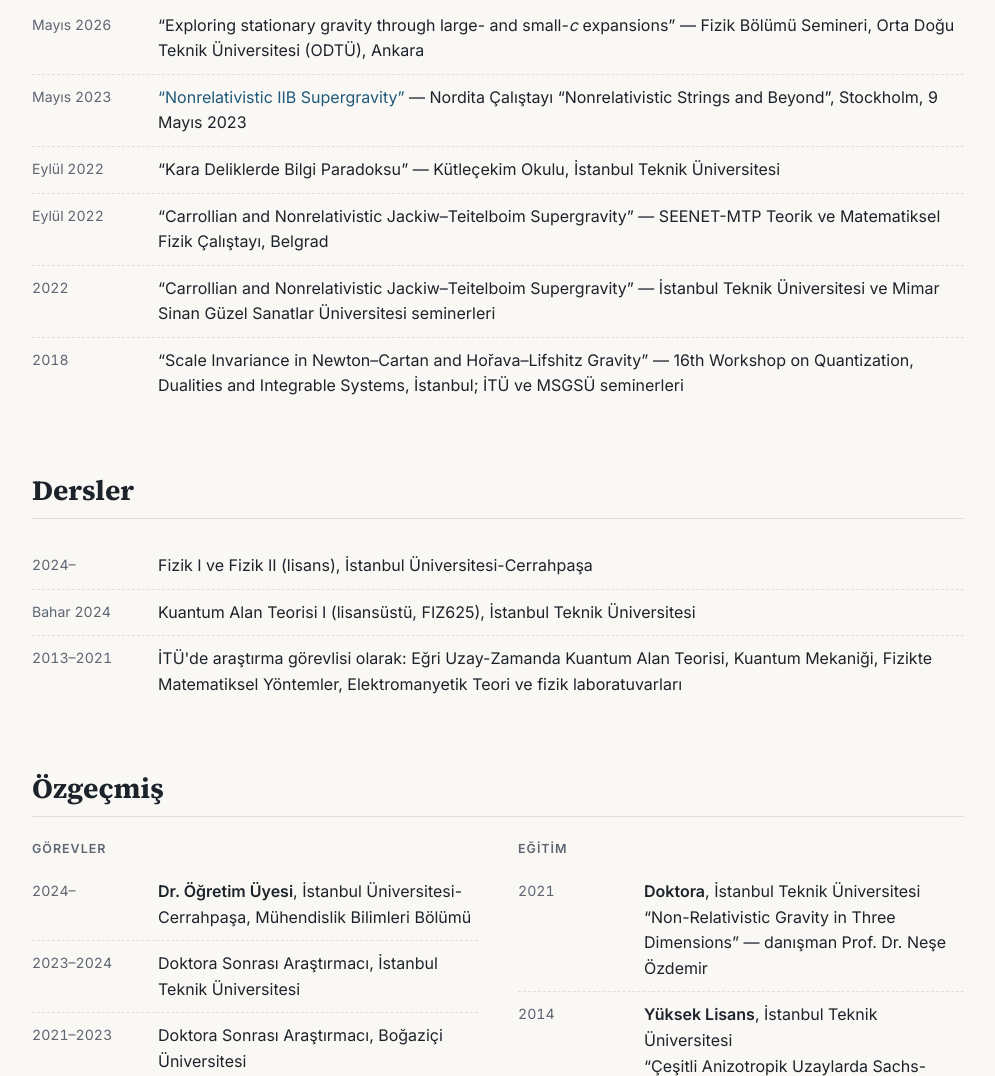
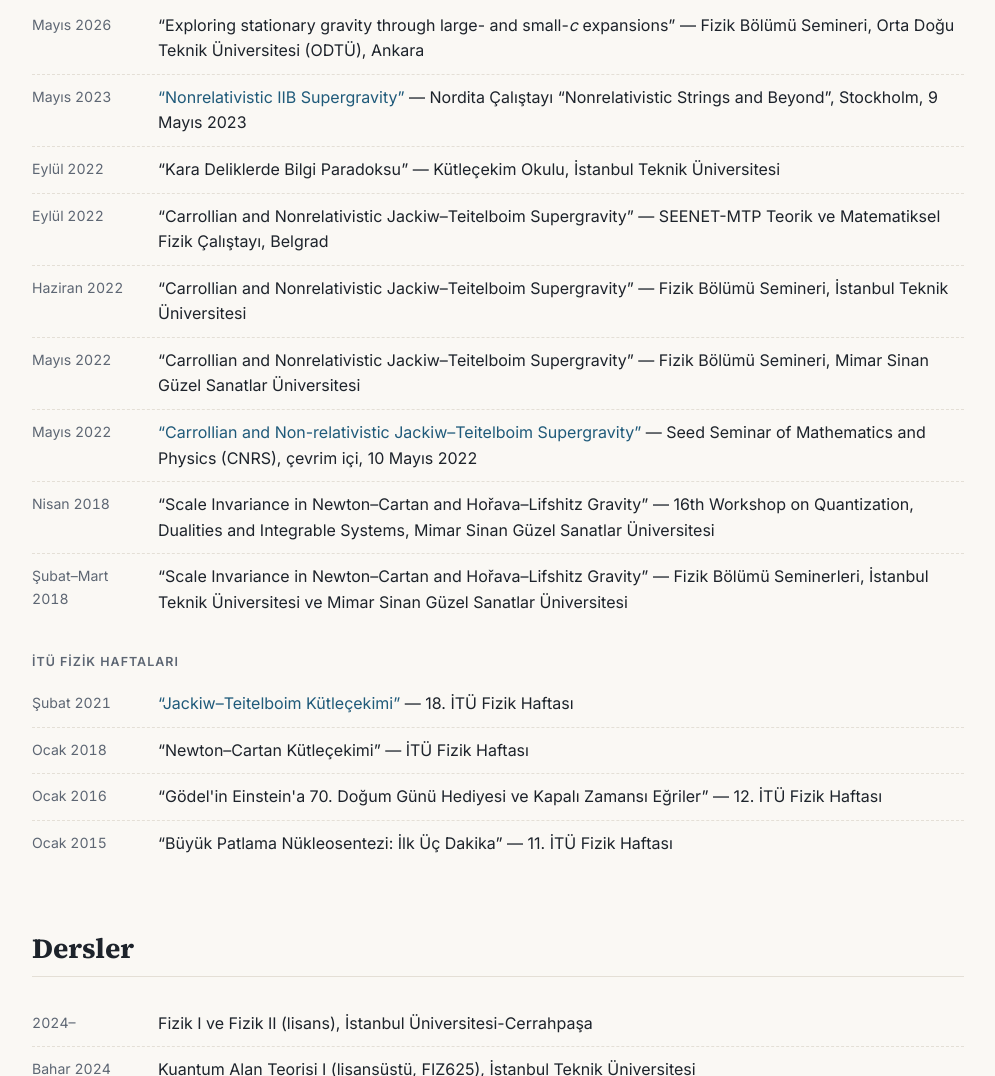
Before and after one commit to UtkuZorba/UtkuZorba.github.io, a plain HTML site: page tr/index.html in a window 1280 px wide. Shown: the part 6124-7200 px from the top of the page, without its empty margins (142-1137 px from the left). Drawn offline with Linux system fonts and the light colour scheme; animation ran at ten frames a second.

Commit message:
Add Seed Seminar and ITU Physics Week talks (TR)

```diff
--- a/tr/index.html
+++ b/tr/index.html
@@ -274,8 +274,19 @@
       <li><span class="when">Mayıs 2023</span><div><a href="https://indico.fysik.su.se/event/8008/contributions/12442/">“Nonrelativistic IIB Supergravity”</a> — Nordita Çalıştayı “Nonrelativistic Strings and Beyond”, Stockholm, 9 Mayıs 2023</div></li>
       <li><span class="when">Eylül 2022</span><div>“Kara Deliklerde Bilgi Paradoksu” — Kütleçekim Okulu, İstanbul Teknik Üniversitesi</div></li>
       <li><span class="when">Eylül 2022</span><div>“Carrollian and Nonrelativistic Jackiw–Teitelboim Supergravity” — SEENET-MTP Teorik ve Matematiksel Fizik Çalıştayı, Belgrad</div></li>
-      <li><span class="when">2022</span><div>“Carrollian and Nonrelativistic Jackiw–Teitelboim Supergravity” — İstanbul Teknik Üniversitesi ve Mimar Sinan Güzel Sanatlar Üniversitesi seminerleri</div></li>
-      <li><span class="when">2018</span><div>“Scale Invariance in Newton–Cartan and Hořava–Lifshitz Gravity” — 16th Workshop on Quantization, Dualities and Integrable Systems, İstanbul; İTÜ ve MSGSÜ seminerleri</div></li>
+      <li><span class="when">Haziran 2022</span><div>“Carrollian and Nonrelativistic Jackiw–Teitelboim Supergravity” — Fizik Bölümü Semineri, İstanbul Teknik Üniversitesi</div></li>
+      <li><span class="when">Mayıs 2022</span><div>“Carrollian and Nonrelativistic Jackiw–Teitelboim Supergravity” — Fizik Bölümü Semineri, Mimar Sinan Güzel Sanatlar Üniversitesi</div></li>
+      <li><span class="when">Mayıs 2022</span><div><a href="https://seedseminar.apps.math.cnrs.fr/talks/talk12/">“Carrollian and Non-relativistic Jackiw–Teitelboim Supergravity”</a> — Seed Seminar of Mathematics and Physics (CNRS), çevrim içi, 10 Mayıs 2022</div></li>
+      <li><span class="when">Nisan 2018</span><div>“Scale Invariance in Newton–Cartan and Hořava–Lifshitz Gravity” — 16th Workshop on Quantization, Dualities and Integrable Systems, Mimar Sinan Güzel Sanatlar Üniversitesi</div></li>
+      <li><span class="when">Şubat–Mart 2018</span><div>“Scale Invariance in Newton–Cartan and Hořava–Lifshitz Gravity” — Fizik Bölümü Seminerleri, İstanbul Teknik Üniversitesi ve Mimar Sinan Güzel Sanatlar Üniversitesi</div></li>
+    </ul>
+
+    <h3 class="sub">İTÜ Fizik Haftaları</h3>
+    <ul class="timeline">
+      <li><span class="when">Şubat 2021</span><div><a href="https://drive.google.com/file/d/11Qq_4K54JdCpQEtfTRd2Ao2zUfFwvjU6/view?usp=sharing">“Jackiw–Teitelboim Kütleçekimi”</a> — 18. İTÜ Fizik Haftası</div></li>
+      <li><span class="when">Ocak 2018</span><div>“Newton–Cartan Kütleçekimi” — İTÜ Fizik Haftası</div></li>
+      <li><span class="when">Ocak 2016</span><div>“Gödel'in Einstein'a 70. Doğum Günü Hediyesi ve Kapalı Zamansı Eğriler” — 12. İTÜ Fizik Haftası</div></li>
+      <li><span class="when">Ocak 2015</span><div>“Büyük Patlama Nükleosentezi: İlk Üç Dakika” — 11. İTÜ Fizik Haftası</div></li>
     </ul>
   </section>
 
```
